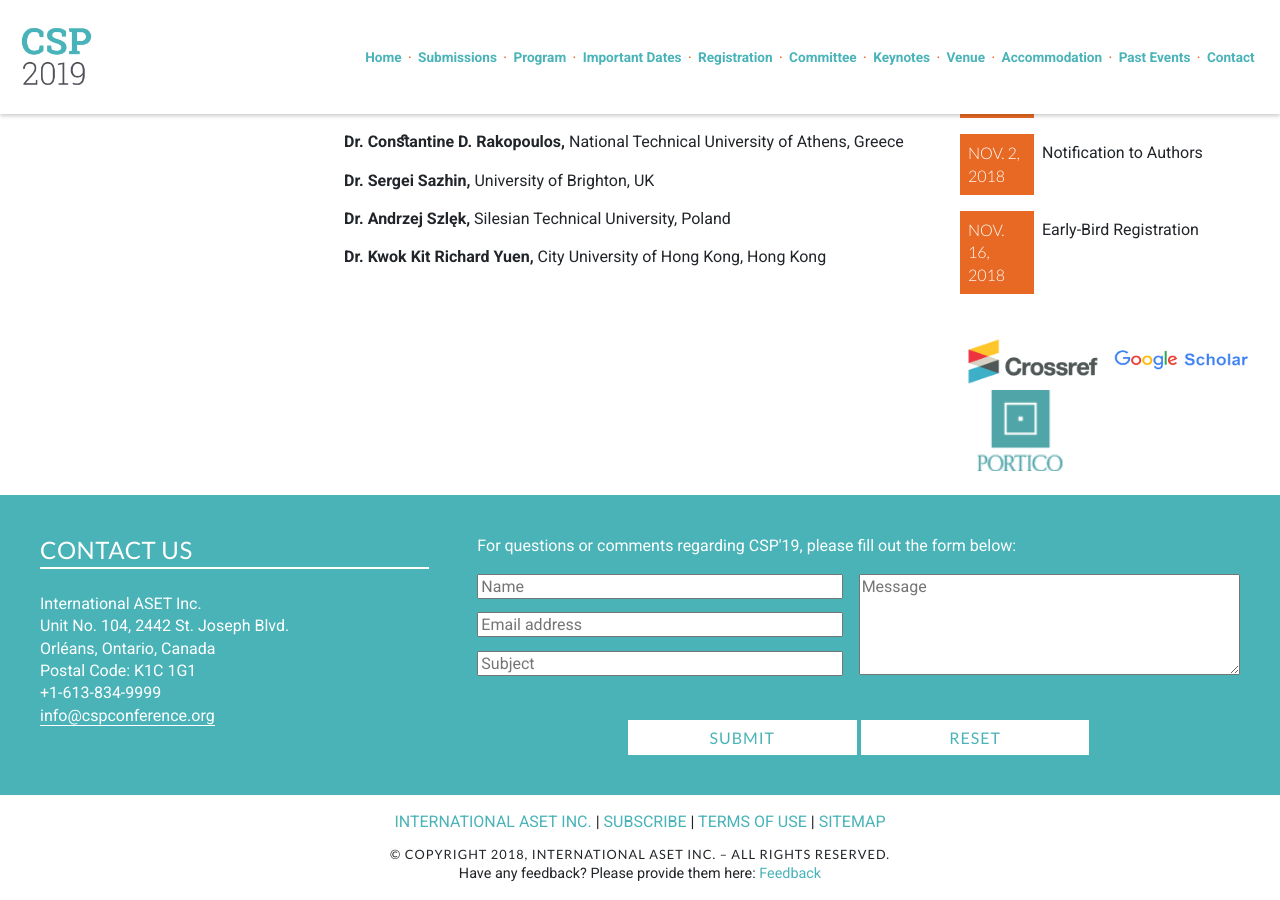
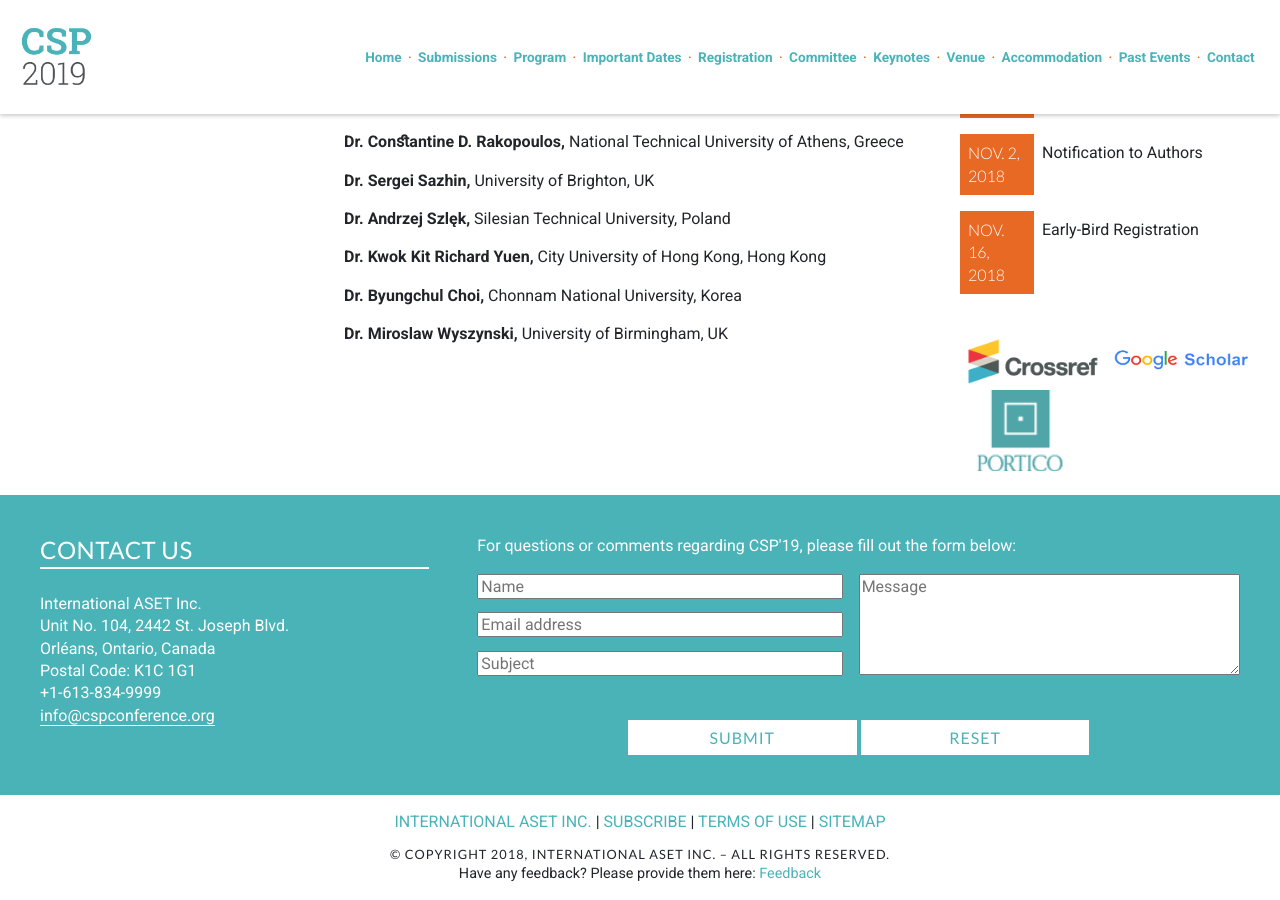
Before and after one commit to intaset/cspconference, a Jekyll site: the page built from committee.html, in a window 1280 px wide and 900 px high, scrolled down 632 px. Built offline with Jekyll 4.4.1, drawn with Linux system fonts in a browser that asks for light colours; nearby versions of some CDN libraries; Markdown is read by kramdown in place of the engine named in the settings; comment, search, counter and statistics services are not loaded.

Commit message:
Added committee members

```diff
--- a/committee.html
+++ b/committee.html
@@ -17,6 +17,9 @@ meta: The scientific committee members of CSP'19.
     <p class="body"><b>Dr. Sergei Sazhin,</b> University of Brighton, UK </p>
     <p class="body"><b>Dr. Andrzej Szlęk,</b> Silesian Technical University, Poland </p>
     <p class="body"><b>Dr. Kwok Kit Richard Yuen,</b> City University of Hong Kong, Hong Kong </p>
+    <p class="body"><b>Dr. Byungchul Choi,</b> Chonnam National University, Korea </p>
+    <p class="body"><b>Dr. Miroslaw Wyszynski,</b> University of Birmingham, UK </p>
+
 
     <!--<p class="bold"></p>
 
@@ -34,7 +37,6 @@ meta: The scientific committee members of CSP'19.
 
 
     <p class="body"><b>Dr. Zheng Chen,</b> Peking University, China </p>
-    <p class="body"><b>Dr. Byungchul Choi,</b> Chonnam National University, Korea </p>
     <p class="body"><b>Dr. Shigeru Hayashi,</b> Hosei University, Japan </p>
     <p class="body"><b>Dr. Jan Jedelský,</b> Brno University of Technology, Czech Republic </p>
     <p class="body"><b>Dr. Hsiao-Kan Ma,</b> NTU, Taiwan Dr. Vahid Motevalli, Tennessee Tech University, USA </p>-->
```
Also changed, not shown: 1 other file.
